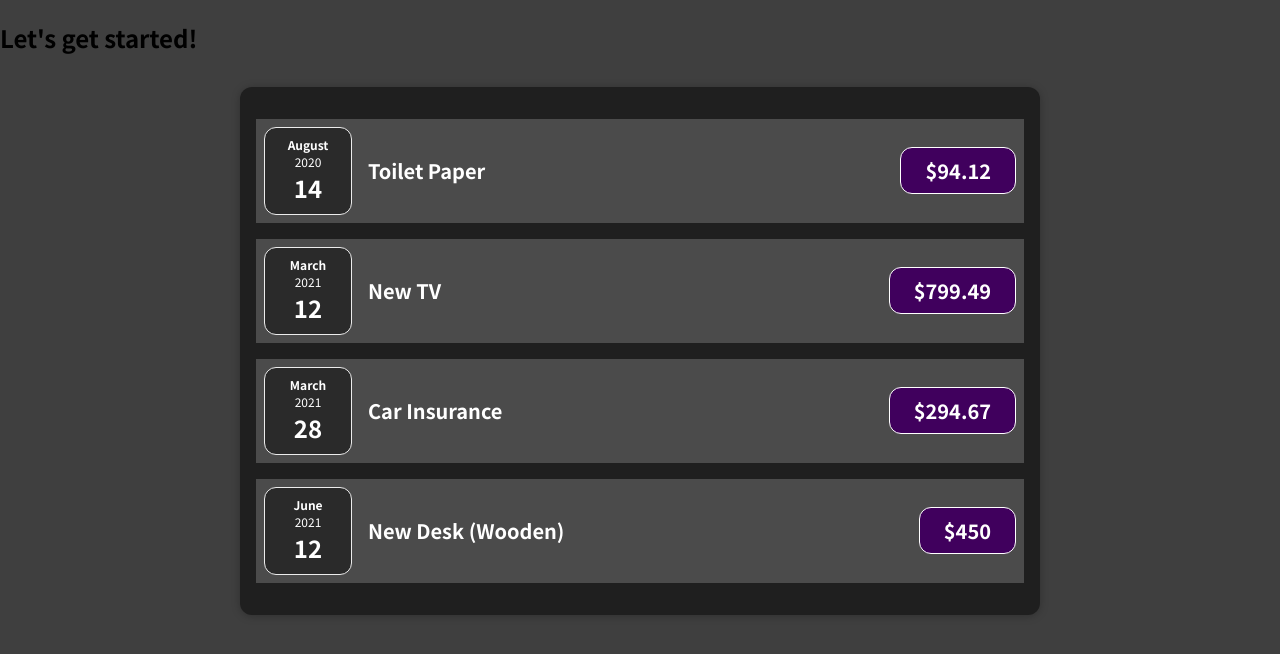
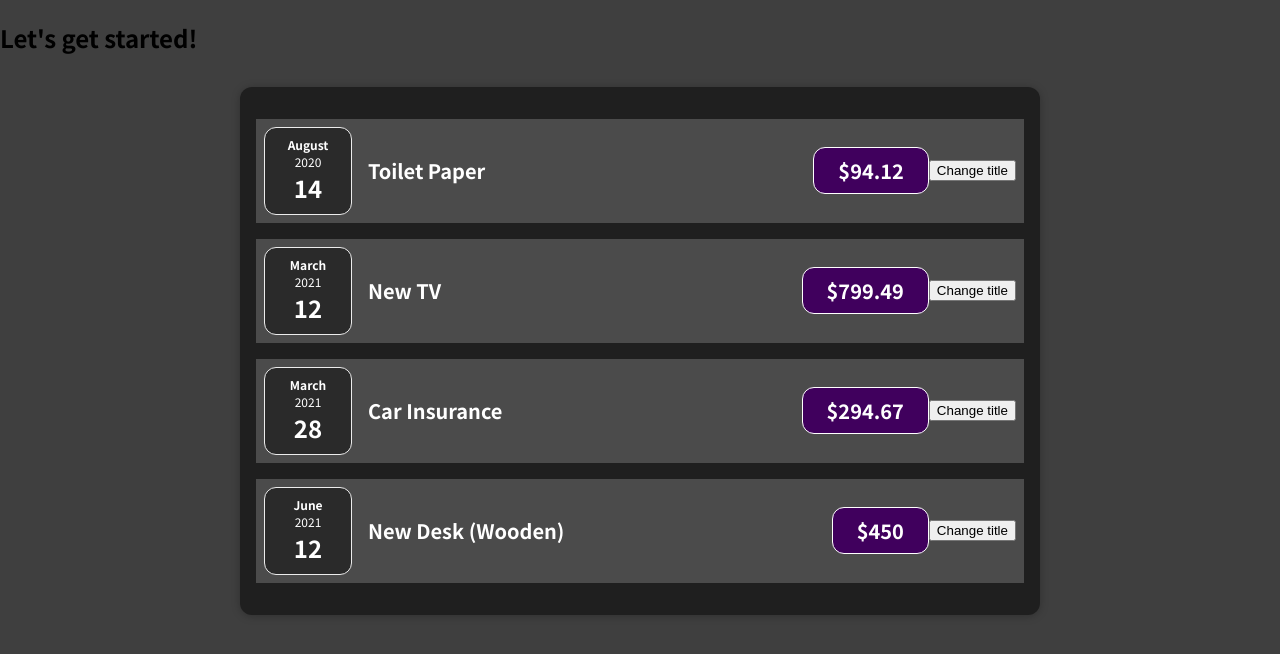
Before and after one commit to beenzino48/1st-React-project, a JavaScript app: page / in a window 1280 px wide. Shown: the top 654 px of the page. Built offline with nearby package versions, Linux system fonts and the light colour scheme.

Commit message:
added an event for when the button is clicked

```diff
--- a/src/components/ExpenseItem.js
+++ b/src/components/ExpenseItem.js
@@ -3,17 +3,20 @@ import "./ExpenseItem.css";
 import Card from "./Card";
 
 function ExpenseItem(props) {
-  const month = props.date.toLocaleString("en-US", { month: "long" });
-  const year = props.date.getFullYear();
-  const day = props.date.toLocaleString("en-US", { day: "2-digit" });
-
+  // function for button click
+  const clickHandler = () => {
+    console.log("clicked!");
+  };
   return (
     <div className="expense-item">
+      {/* data comes from ExpenseDate.js */}
       <ExpenseDate date={props.date} />
       <div className="expense-item__description">
         <h2>{props.title}</h2>
         <div className="expense-item__price">${props.amount}</div>
       </div>
+      {/* button changes the h2 title */}
+      <button onClick={clickHandler}>Change title</button>
     </div>
   );
 }
```
